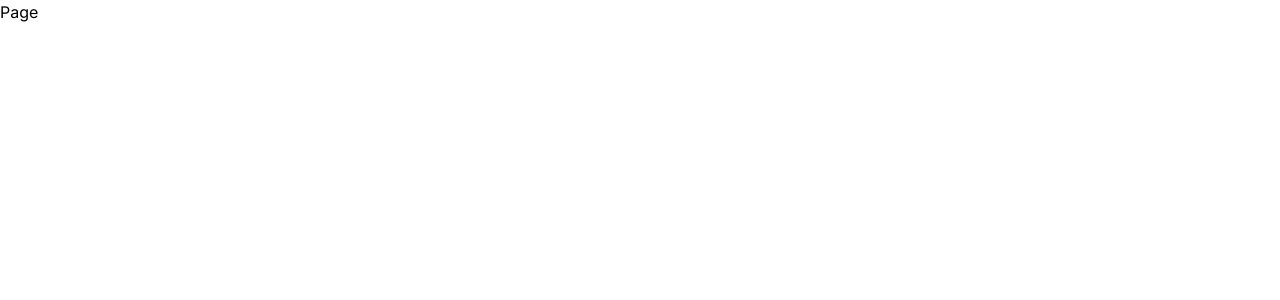
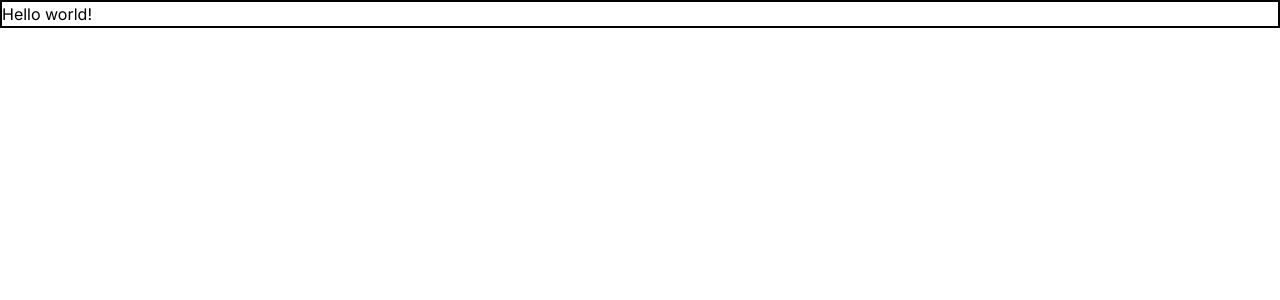
Before and after one commit to emersonjds/nextjs-tw, a Next.js app: page / in a window 1280 px wide. Shown: the top 300 px of the page. Built offline with nearby package versions, Linux system fonts and the light colour scheme.

Commit message:
cistomizing colors and tests

```diff
--- a/src/app/page.tsx
+++ b/src/app/page.tsx
@@ -1,7 +1,7 @@
 export default function Page() {
   return (
-    <div>
-      <h1>Page</h1>
+    <div className="border-2 border-black">
+      <h1 className="text-black">Hello world!</h1>
     </div>
   );
 }
```
